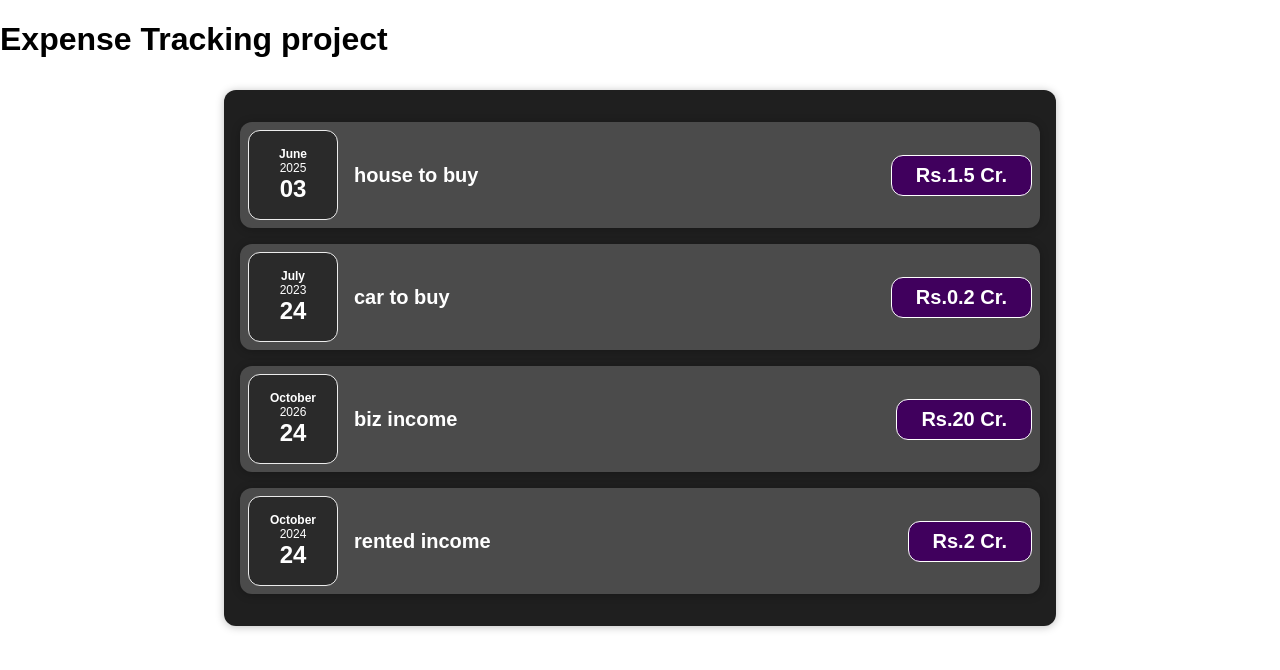
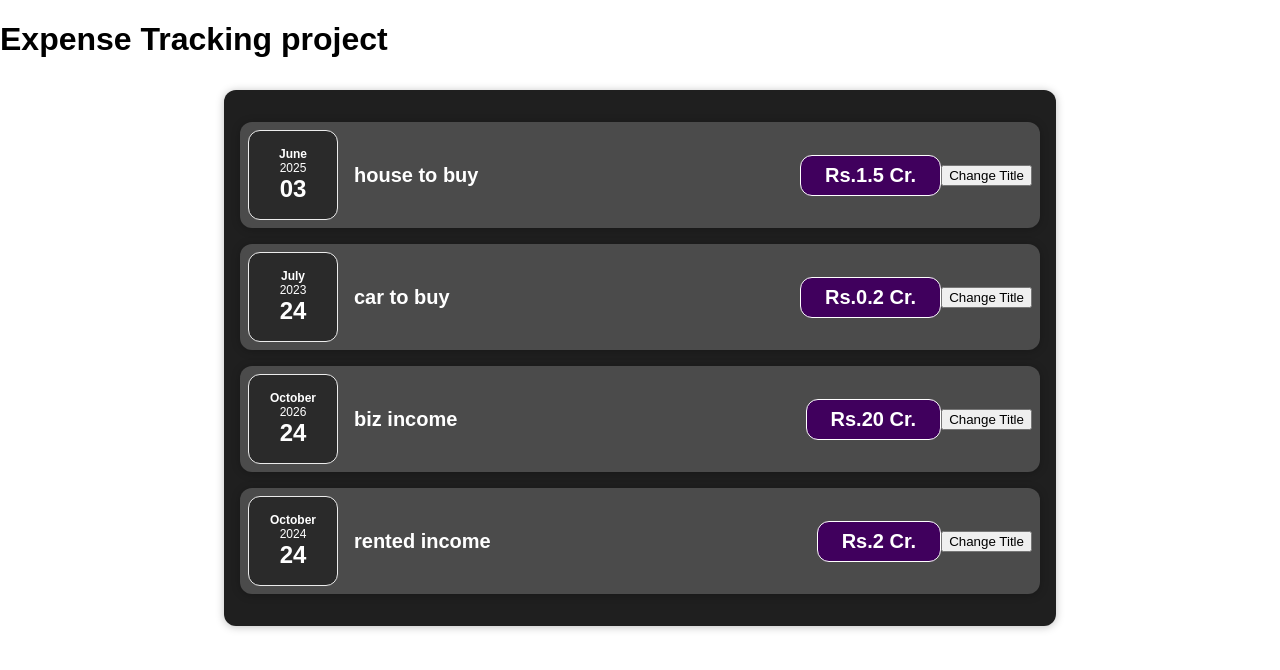
Before and after one commit to paras9sid/expense_tracker_react, a React (Create React App) app: page / in a window 1280 px wide. Shown: the top 670 px of the page. Built offline with nearby package versions, Linux system fonts and the light colour scheme.

Commit message:
Event Listerner added

```diff
--- a/src/components/Expenses/ExpenseItem.js
+++ b/src/components/Expenses/ExpenseItem.js
@@ -6,6 +6,11 @@ import ExpenseDate from "./ExpenseDate";
 
 // function ExpenseItem(props) {
 const ExpenseItem = (props) => {
+  //below arrow function can be written as --> function clickHandle(){}
+  const clickHandler = () => {
+    console.log("clicked!!");
+  };
+
   return (
     <Card className="expense-item">
       <ExpenseDate date={props.date} />
@@ -13,28 +18,14 @@ const ExpenseItem = (props) => {
         <h2>{props.title}</h2>
         <div className="expense-item__price ">Rs.{props.amount} Cr.</div>
       </div>
+      {/* button clciked and above title changed - passed via props */}
+      {/* adding event listener in button - listener starts with 'on' and wants as a function as a values */}
+      {/* <button onClick={() => console.log("clicked")}>Change Title</button>--> will print clicked in console as per the stmt in arrow function in listener */}
+
+      {/* function passed in onClick listener and written above return in componenet function */}
+      <button onClick={clickHandler}>Change Title</button>
     </Card>
   );
 };
 
 export default ExpenseItem;
-
-// import React from "react";
-// import "./ExpenseItem.css";
-
-// function ExpenseItem() {
-//   const expenseDate = new Date(2023, 4, 30);
-//   const expenseTitle = "Car buying";
-//   const expenseAmount = 20;
-//   return (
-//     <div className="expense-item">
-//       <div>{expenseDate.toISOString()}</div>
-//       <div className="expense-item__description">
-//         <h2>{expenseTitle}</h2>
-//         <div className="expense-item__price">Rs.{expenseAmount}L</div>
-//       </div>
-//     </div>
-//   );
-// }
-
-// export default ExpenseItem;
--- a/src/components/UI/Card.js
+++ b/src/components/UI/Card.js
@@ -1,9 +1,9 @@
 import React from "react";
 import "./Card.css";
 
-function Card(props) {
+const Card = (props) => {
   const classes = "card " + props.className; // white space after card is necessary otherwise it will wont work
   // children is a reserved keyword/name - will work btw opening and closing componeent card where it is imported
   return <div className={classes}>{props.children}</div>;
-}
+};
 export default Card;
--- a/src/index.js
+++ b/src/index.js
@@ -4,8 +4,4 @@ import App from "./App";
 import "./index.css";
 
 const root = ReactDOM.createRoot(document.getElementById("root"));
-root.render(
-  <React.StrictMode>
-    <App />
-  </React.StrictMode>
-);
+root.render(<App />);
```
Also changed, not shown: src/App.js (+0 -18 lines).
